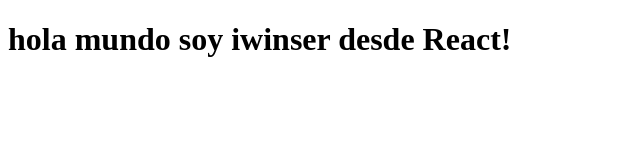
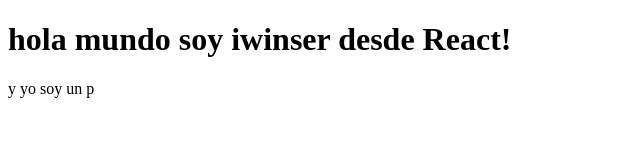
Before and after one commit to Retreads/Retreads, a React app: page / in a window 1280 px wide. Shown: the top 160 px of the page, without its empty margins (0-640 px from the left). Built offline with nearby package versions, Linux system fonts and the light colour scheme.

Commit message:
funcional

```diff
--- a/src/components/App.jsx
+++ b/src/components/App.jsx
@@ -1,10 +1,12 @@
-import { createRoot } from 'react-dom/client';
-import { ReactDOM } from "react-dom";
+
 import React from "react";
 const App = () =>
     {
     return(
+        <div>
         <h1>hola mundo soy iwinser desde React!</h1>
+        <p>y yo soy un p</p>
+        </div>
     );
 }
 
--- a/src/index.js
+++ b/src/index.js
@@ -1,6 +1,6 @@
 import {React} from "react";
 import ReactDOM from "react-dom";
 import App from './components/App';
-import { createRoot } from 'react-dom/client';
+
 
 ReactDOM.render(<App/>,document.getElementById('app'));
```
